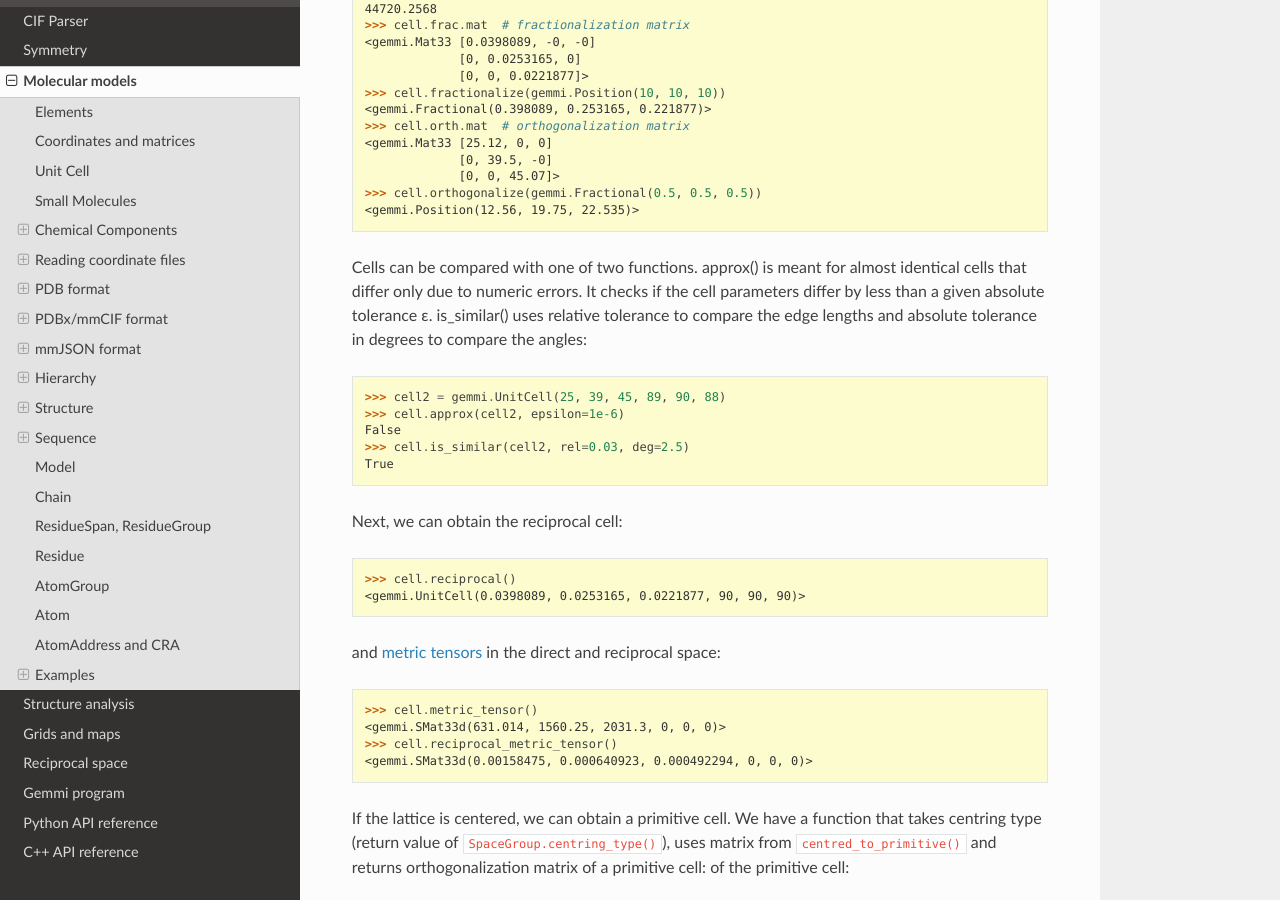
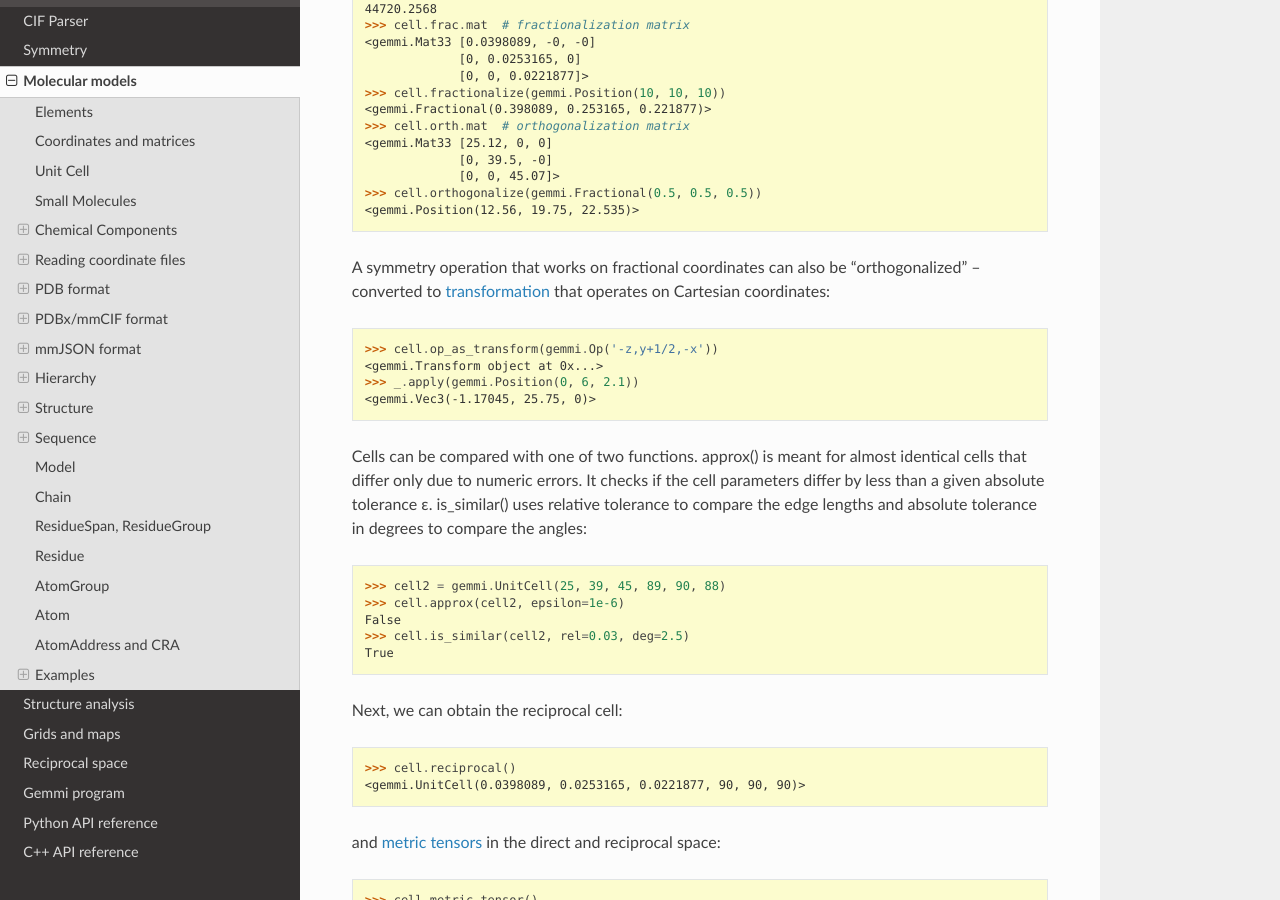
Before and after one commit to project-gemmi/gemmi, a Sphinx documentation site: the page built from docs/mol.rst, in a window 1280 px wide and 900 px high, scrolled down 5108 px. Built offline with Sphinx 7.4.7 and the Read the Docs theme 2.0.0, drawn with Linux system fonts in a browser that asks for light colours.

Commit message:
add gemmi-convert option --apply-symop and UnitCell::op_as_transform()

```diff
--- a/docs/convert-help.txt
+++ b/docs/convert-help.txt
@@ -45,6 +45,9 @@ Any output options:
   --anisou=yes|no|heavy   Add or remove ANISOU records.
 
 Macromolecular operations:
+  --select=SEL            Output only the selection.
+  --remove=SEL            Remove the selection.
+  --apply-symop=OP        Apply symmetry operation (e.g. '-x,y+1/2,-z'.
   --expand-ncs=dup|num|x  Expand strict NCS from in MTRIXn or _struct_ncs_oper.
                           New chain names are the same, have added numbers, or
                           the shortest unused names are picked.
--- a/docs/mol.rst
+++ b/docs/mol.rst
@@ -303,6 +303,17 @@ Here are the most important properties and methods of the ``UnitCell`` class:
                  [0, 0, 45.07]>
     >>> cell.orthogonalize(gemmi.Fractional(0.5, 0.5, 0.5))
     <gemmi.Position(12.56, 19.75, 22.535)>
+
+A symmetry operation that works on fractional coordinates can also be
+"orthogonalized" -- converted to :ref:`transformation <transform>`
+that operates on Cartesian coordinates:
+
+.. doctest::
+
+    >>> cell.op_as_transform(gemmi.Op('-z,y+1/2,-x'))  #doctest: +ELLIPSIS
+    <gemmi.Transform object at 0x...>
+    >>> _.apply(gemmi.Position(0, 6, 2.1))
+    <gemmi.Vec3(-1.17045, 25.75, 0)>
 
 Cells can be compared with one of two functions.
 approx() is meant for almost identical cells that differ only
```
Also changed, not shown: other parts of docs/convert-help.txt (+0 -2 lines), 3 other files.
